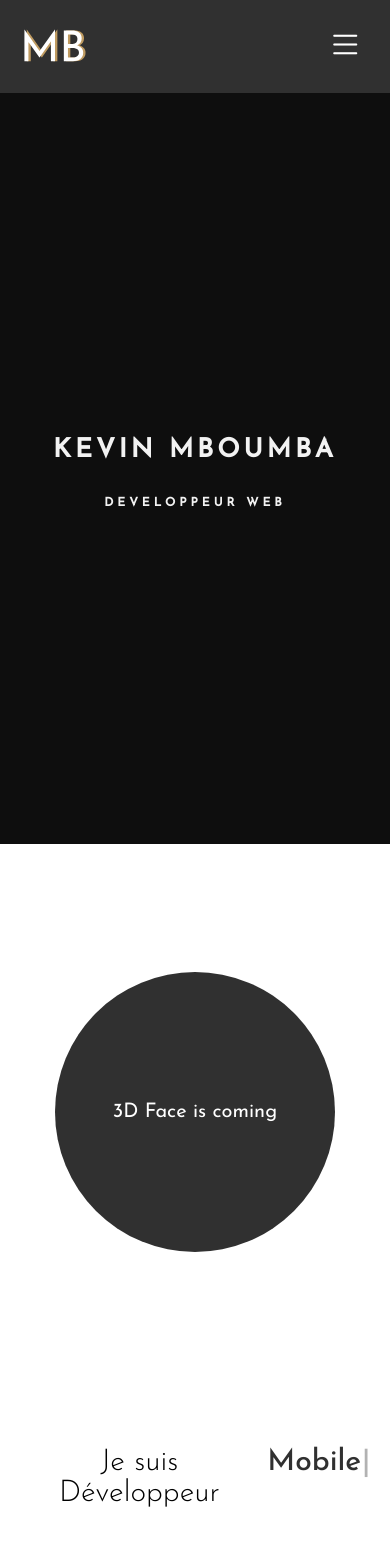
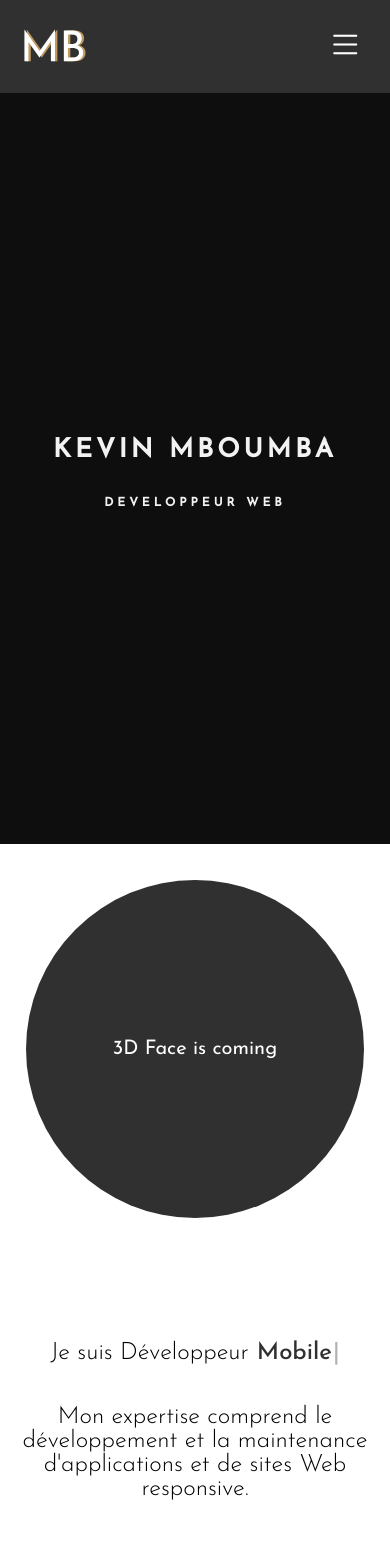
Before and after one commit to personnal-project/portfolio-mb, a React (Create React App) app: page / in a window 390 px wide. Shown: the top 1556 px of the page. Built offline with nearby package versions, Linux system fonts and the light colour scheme.

Commit message:
Update about

```diff
--- a/src/components/about/About.js
+++ b/src/components/about/About.js
@@ -18,7 +18,7 @@ function About(){
                         }}
                         /></span> </h1>
 
-                    <h1>Mon expertise comprend le développement et la maintenance d'applications et de sites Web responsive. Je suis spécialisé dans le développement Web et Application</h1>
+                    <h1>Mon expertise comprend le développement et la maintenance d'applications et de sites Web responsive.</h1>
 
                 </div>
             </section>
--- a/src/components/about/about.scss
+++ b/src/components/about/about.scss
@@ -1,13 +1,13 @@
 .About{
     width: 100%;
-    max-height: 130vh;
+    max-height: 100vh;
     display: flex;
     align-items: center;
 
     .About-pc{
         width: 100%;
         height: 100vh;
-        height: 130vh;
+        height: 100vh;
         display: flex;
         flex-direction: column;
         align-items: center;
@@ -23,8 +23,8 @@
 
 
         .about-id-pc{
-            width: 280px;
-            height: 280px;
+            width: 40vh;
+            height: 40vh;
             display: flex;
             font-size: 20px;
             color: white;
@@ -80,7 +80,32 @@
 
         .About-pc{
             width: 100%;
-            height: 130vh;
+            height: 100vh;
+        }
+
+        .about-id-pc{
+
+        }
+
+        .about-intro-pc{
+            width: 90%;
+            height: 60vh;
+            display: flex;
+            justify-content: center;
+            align-items: center;
+            flex-direction: column;
+
+            h1{ display: flex;
+                font-weight: 350;
+                font-size: 24px;
+                text-align: center;
+
+                .typing{
+                    color: #303030;
+                    font-weight: 500;
+                    margin-left: 8px;
+                }
+            }
         }
 
      }
```
